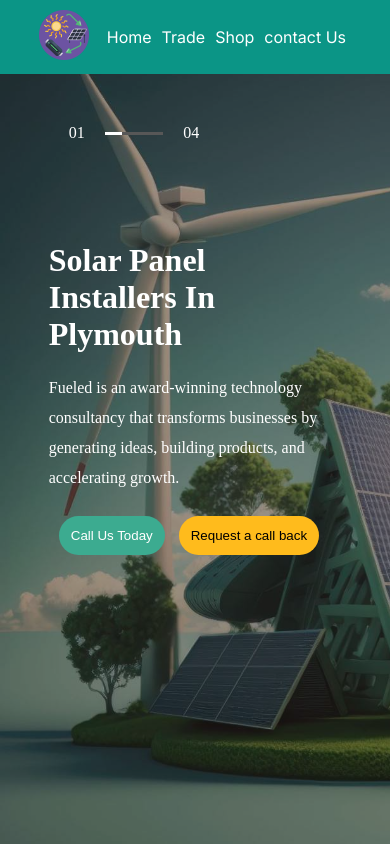
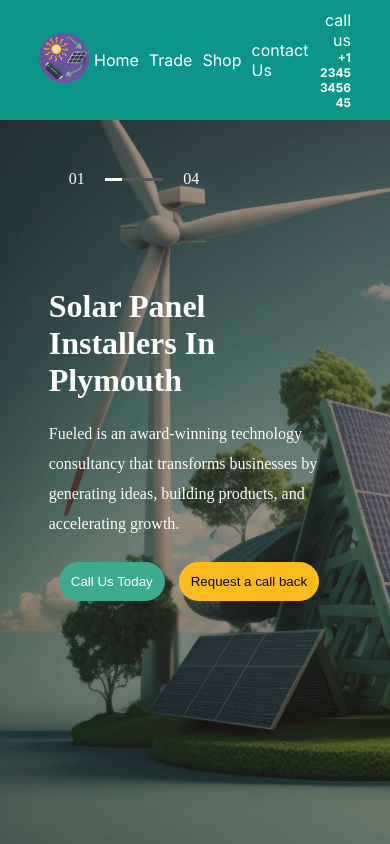
Before and after one commit to SarahHeshamAli2/solarCompany, a plain HTML site: page index.html in a window 390 px wide. Shown: the top 844 px of the page. Drawn offline with Linux system fonts and the light colour scheme; files whose address does not match are found by name.

Commit message:
navbar adjusment

```diff
--- a/css/mediaQuery.css
+++ b/css/mediaQuery.css
@@ -25,6 +25,13 @@
   .leftEnergySection h3 {
     font-size: var(--smallFont);
   }
+
+.callUs {
+    width: 50%;
+}
+.callUs p.callUsNumber  {
+    font-size: 12px;
+}
 }
 
 
@@ -48,9 +55,10 @@
         justify-content: center;
     }
 
-    .callUs {
-        display: none;
+    .callUs p {
+       font-size: var(--normalFont);
     }
+
 
     h1 , .installers h2 ,.powerSectionContent h2 ,.repairLayer h2 ,.ourValuesSection h3 {
         font-size: var(--smallFont);
```
